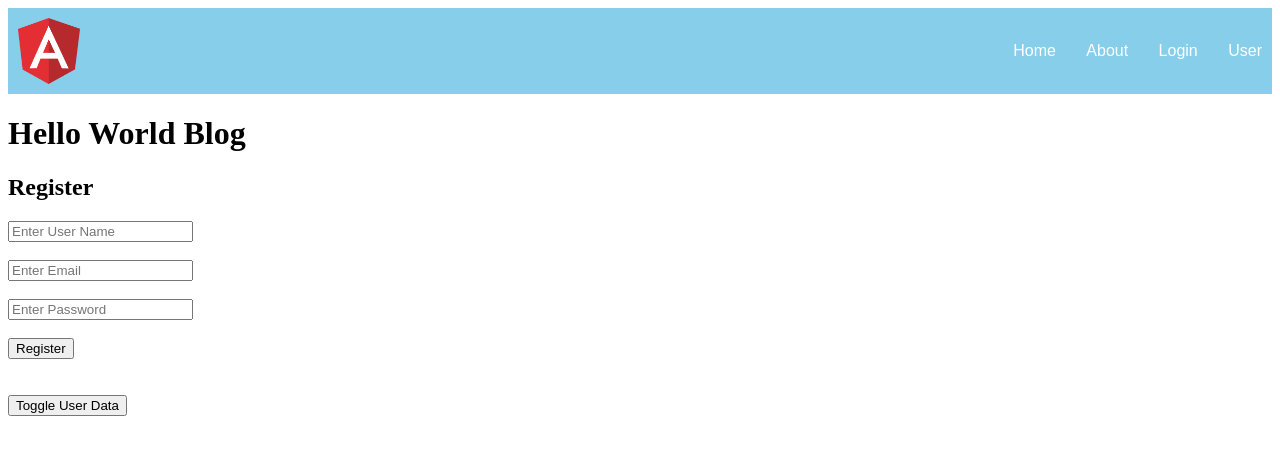
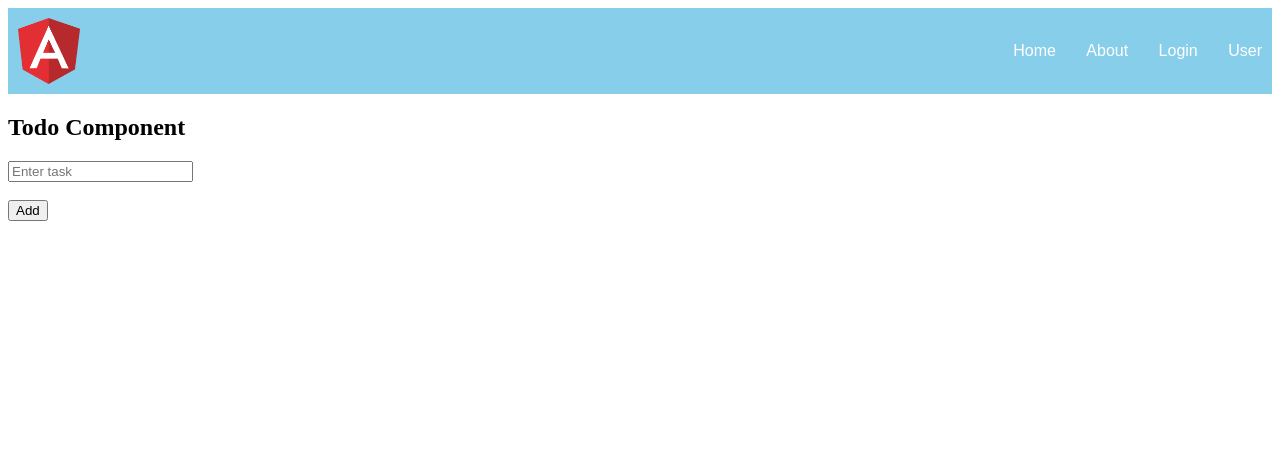
Before and after one commit to Nabeel-Chhipa/Angular-demo-app, an Angular app: page / in a window 1280 px wide. Shown: the top 454 px of the page. Built offline with nearby package versions, Linux system fonts and the light colour scheme.

Commit message:
create todo component

```diff
--- a/src/app/app.component.html
+++ b/src/app/app.component.html
@@ -1,5 +1,5 @@
 <app-header></app-header>
-<h1 class={{title}}>Hello World {{title}}</h1>
+<!-- <h1 class={{title}}>Hello World {{title}}</h1> -->
 <!-- <h2>{{name}}</h2> -->
 <!-- <app-login></app-login>
 <app-user-list></app-user-list>
@@ -8,7 +8,11 @@
 
 <!-- <app-counter></app-counter> -->
 
-<app-register></app-register>
+<!-- <app-register></app-register> -->
 
 <!-- Module -->
 <!-- <app-student-login></app-student-login> -->
+
+<!-- TODO COMPONENT -->
+
+<app-todo></app-todo>
--- a/src/app/app.module.ts
+++ b/src/app/app.module.ts
@@ -10,7 +10,8 @@ import { CountryListComponent } from './country-list/country-list.component';
 import { CounterComponent } from './counter/counter.component';
 import { HeaderComponent } from './header/header.component';
 
-import {FormsModule} from '@angular/forms'
+import {FormsModule} from '@angular/forms';
+import { TodoComponent } from './todo/todo.component'
 
 // import { StudentAuthModule } from './student-auth/student-auth.module';
 
@@ -24,6 +25,7 @@ import {FormsModule} from '@angular/forms'
     CountryListComponent,
     CounterComponent,
     HeaderComponent,
+    TodoComponent,
   ],
   imports: [
     BrowserModule,
--- /dev/null
+++ b/src/app/todo/todo.component.html
@@ -0,0 +1,11 @@
+<h2>Todo Component</h2>
+<input type="text" placeholder="Enter task" #task>
+<br /> <br />
+<button (click)="addTask(task.value)">Add</button>
+
+<ul *ngFor="let item of list">
+    <li>
+        {{item.name}}
+        <button (click)="removeTask(item.id)">Remove</button>
+    </li>
+</ul>
--- /dev/null
+++ b/src/app/todo/todo.component.ts
@@ -0,0 +1,18 @@
+import { Component } from '@angular/core';
+
+@Component({
+  selector: 'app-todo',
+  templateUrl: './todo.component.html',
+  styleUrls: ['./todo.component.css']
+})
+export class TodoComponent {
+  list:any[] = []
+  addTask(task:string) {
+    this.list.push({id:this.list.length, name: task})
+    console.log('data', this.list)
+  }
+  removeTask(id:number) {
+    this.list = this.list.filter(item => item.id !== id)
+    console.log('updated data', this.list)
+  }
+}
```
Also changed, not shown: src/app/todo/todo.component.css (added), 1 other file (tests, documents, lock files or other folders).
